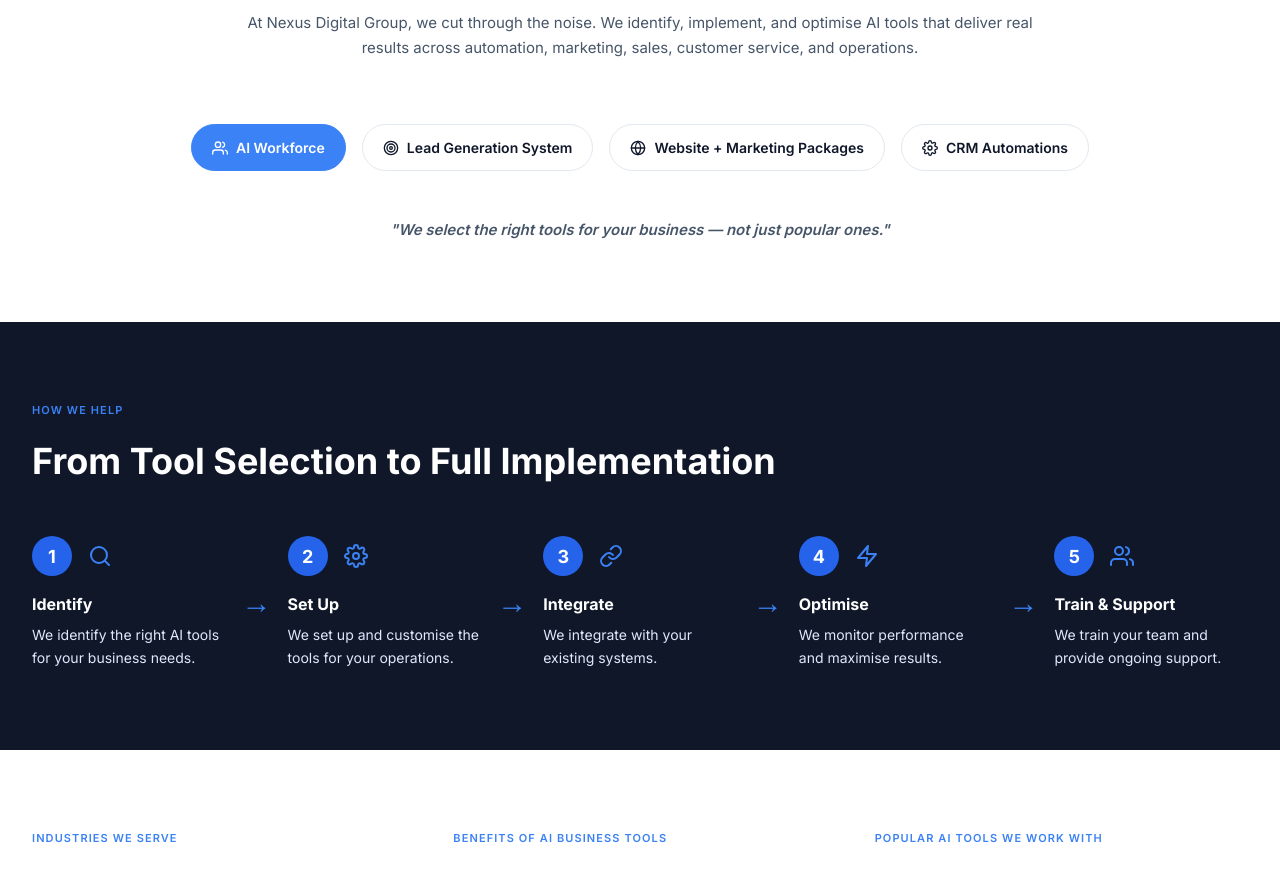
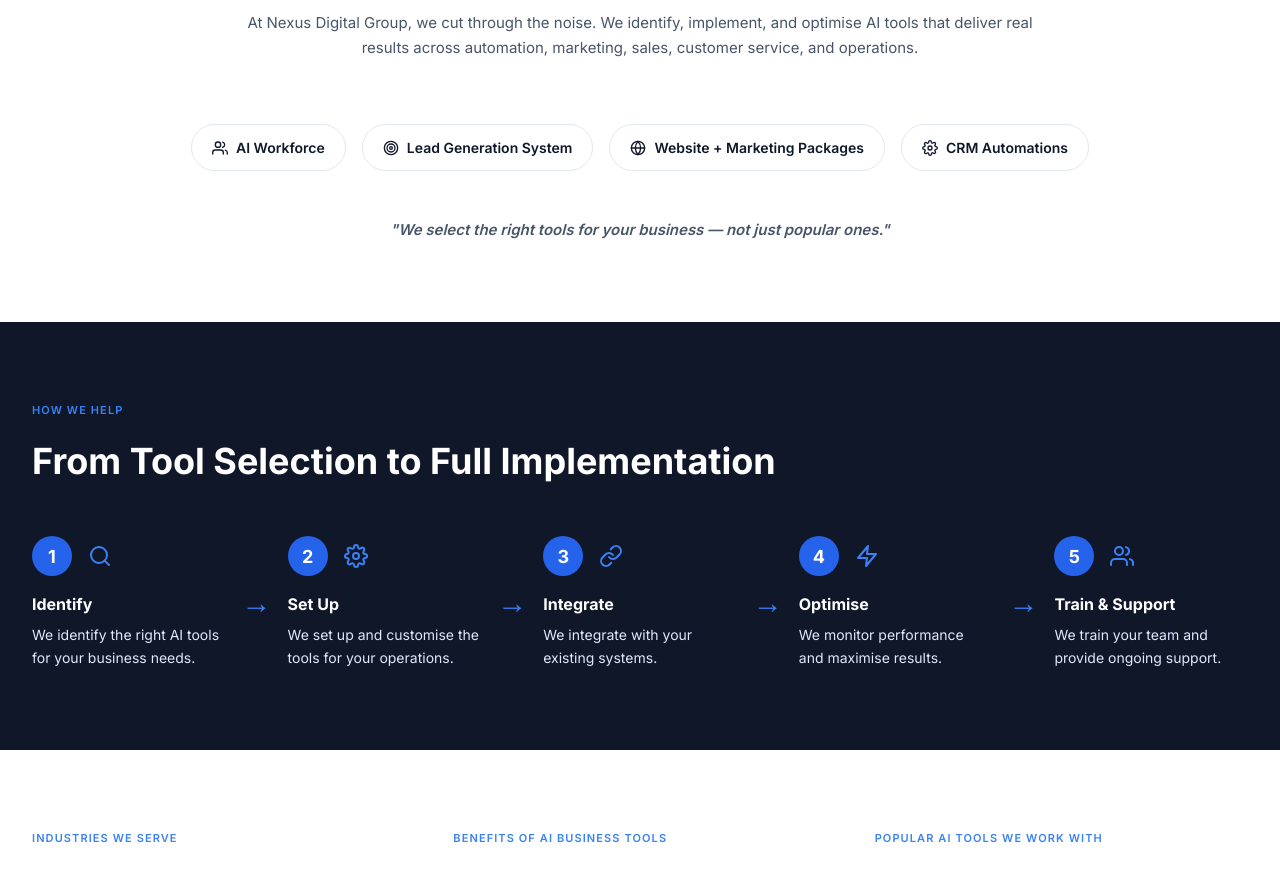
Before and after one commit to 2300031415/Nexus-Digital, a Next.js app: page /ai-business-tools in a window 1280 px wide. Shown: the part 1620-2489 px from the top of the page. Built offline with nearby package versions, Linux system fonts and the light colour scheme.

Commit message:
updated files

```diff
--- a/src/components/ai-tools/SolutionSection.tsx
+++ b/src/components/ai-tools/SolutionSection.tsx
@@ -16,19 +16,19 @@
     icon: FiTarget,
     title: "Lead Generation System",
     desc: "Capture, qualify, and follow up leads automatically to increase conversions.",
-    href: "#"
+    href: "/solutions/lead-generation"
   },
   {
     icon: FiGlobe,
     title: "Website + Marketing Packages",
     desc: "Combine high-converting websites with performance marketing systems that drive growth.",
-    href: "#"
+    href: "/solutions/website-marketing-packages"
   },
   {
     icon: FiSettings,
     title: "CRM Automations",
     desc: "Automate pipelines, reminders, and customer workflows inside your CRM.",
-    href: "#"
+    href: "/solutions/crm-automation"
   }
 ];
 
@@ -60,11 +60,7 @@
               >
                 <Link
                   href={item.href}
-                  className={`inline-flex items-center gap-2 px-5 py-3 rounded-full border text-[14px] font-semibold transition-all ${
-                    index === 0
-                      ? "bg-nexus-blue text-white border-nexus-blue"
-                      : "bg-white text-[#0F172A] border-[#E2E8F0] hover:border-nexus-blue hover:text-nexus-blue"
-                  }`}
+                  className="inline-flex items-center gap-2 px-5 py-3 rounded-full border text-[14px] font-semibold transition-all bg-white text-[#0F172A] border-[#E2E8F0] hover:border-nexus-blue hover:text-nexus-blue hover:shadow-sm"
                 >
                   <Icon className="w-4 h-4" />
                   {item.title}
```
